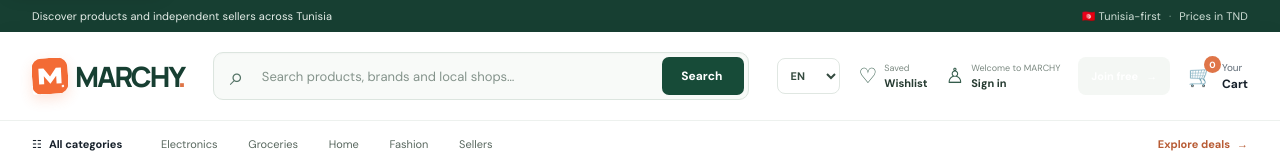
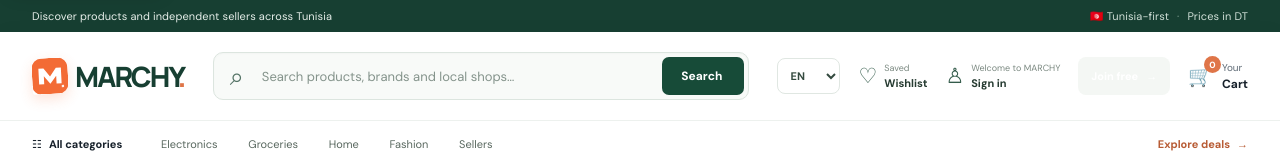
Before and after one commit to medkhalilghdamsi-dev/MARCHY, a React (Vite) app: page / in a window 1280 px wide. Shown: the top 160 px of the page. Built offline with nearby package versions, Linux system fonts and the light colour scheme.

Commit message:
Show Tunisian dinar prices as DT in marketplace header

```diff
--- a/src/components/MarketplaceChrome.jsx
+++ b/src/components/MarketplaceChrome.jsx
@@ -51,7 +51,7 @@ function Header({ cartCount, query, setQuery, language, setLanguage }) {
   }
   function submit(e) { e.preventDefault(); rememberSearch(query); setSearchOpen(false); navigate(query.trim() ? `/search?q=${encodeURIComponent(query)}` : '/search') }
   return translateTree(<>
-    <div className="topline marchy-topline"><div className="shell topline-inner"><span>Discover products and independent sellers across Tunisia</span><div><span>🇹🇳 Tunisia-first</span><span className="top-sep">·</span><span>Prices in TND</span></div></div></div>
+    <div className="topline marchy-topline"><div className="shell topline-inner"><span>Discover products and independent sellers across Tunisia</span><div><span>🇹🇳 Tunisia-first</span><span className="top-sep">·</span><span>Prices in DT</span></div></div></div>
     <header ref={headerRef} className="header marchy-header"><div className="shell header-main marchy-header-main">
       <button type="button" className="mobile-menu icon-btn marchy-menu-toggle" onClick={() => setMenuOpen(v => !v)} aria-label={menuOpen ? "Close navigation menu" : "Open navigation menu"} aria-expanded={menuOpen} aria-controls="primary-navigation">{menuOpen ? "×" : "☰"}</button>
       <Link to="/" className="logo marchy-logo"><img className="logo-mark" src="/favicon.svg" alt="" width="34" height="34"/><span className="logo-word">MARCHY</span><span className="logo-period">.</span></Link>
```
